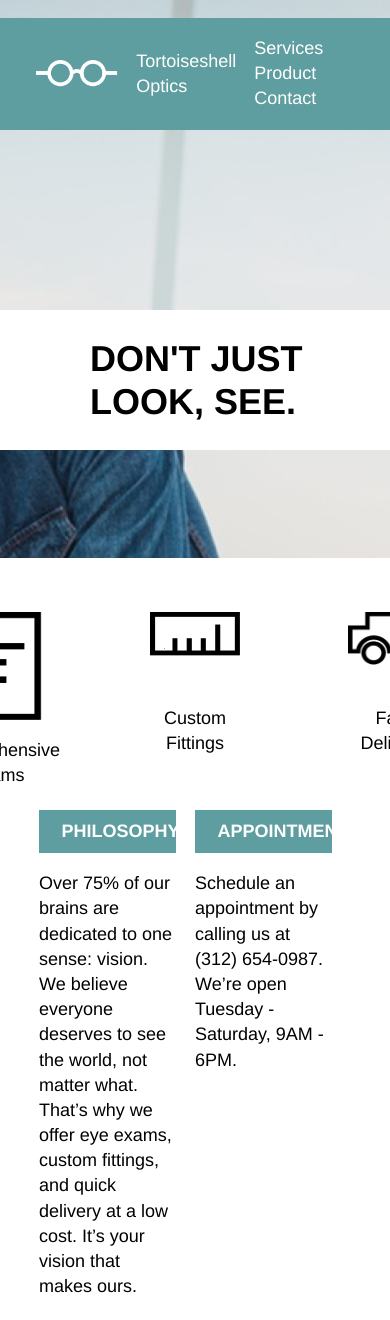
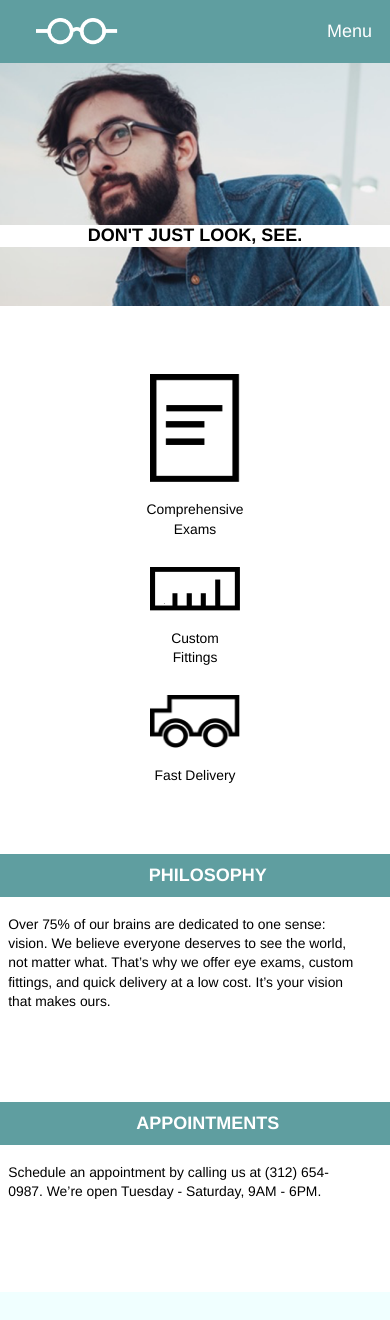
Before and after one commit to reck87/tortoiseshelloptics, a plain HTML site: page index.html in a window 390 px wide. Shown: the top 1320 px of the page. Drawn offline with Linux system fonts and the light colour scheme.

Commit message:
mediafinal

```diff
--- a/resources/css/style.css
+++ b/resources/css/style.css
@@ -132,3 +132,91 @@ footer img {
   margin-left: 2rem;
   margin-right: 1rem;
 }
+
+@media only screen and (max-width: 1024px) {
+  header {
+    height: 22rem;
+    padding-top: 0;
+  }
+  nav.container {
+    max-width: 100%;
+  }
+  .main-banner {
+    padding: 0.75rem 4rem;
+    margin-top: 5rem;
+    margin-right: 2rem;
+  }
+  .main-banner h1 {
+    font-size: 1.33rem;
+  }
+}
+
+@media only screen and (max-width: 700px) {
+  .menu ul {
+    display: none;
+  }
+  .menu ul.mobile-nav {
+    display: block;
+  }
+}
+
+@media only screen and (max-width: 560px) {
+  header div span {
+    display: none;
+  }
+  header {
+    background-position: 20%;
+    height: 17rem;
+  }
+  .main-banner {
+    width: 100%;
+    padding: 0 1rem;
+    margin: 9rem auto 0 auto;
+    text-align: center;
+  }
+  .main-banner h1 {
+    font-size: 1rem;
+  }
+}
+
+@media only screen and (max-width: 560px) {
+  .supporting {
+    flex-direction: column;
+    justify-content: flex-start;
+    align-items: center;
+    margin-top: 3rem;
+  }
+}
+
+@media only screen and (max-width: 560px) {
+  .service {
+    height: auto;
+    margin: .77rem;
+    font-size: .77rem;
+  }
+}
+
+@media only screen and (max-width: 560px) {
+  .info {
+    width: 100%;
+  }
+  .info .title {
+    width: 100%;
+    max-width: none;
+    margin-right: 0;
+    text-align: center;
+  }
+  .info p {
+    padding: 1rem;
+    font-size: .77rem;
+  }
+}
+
+@media only screen and (max-width: 560px) {
+  footer {
+    justify-content: center;
+  }
+  footer div {
+    display: none;
+  }
+}
```
